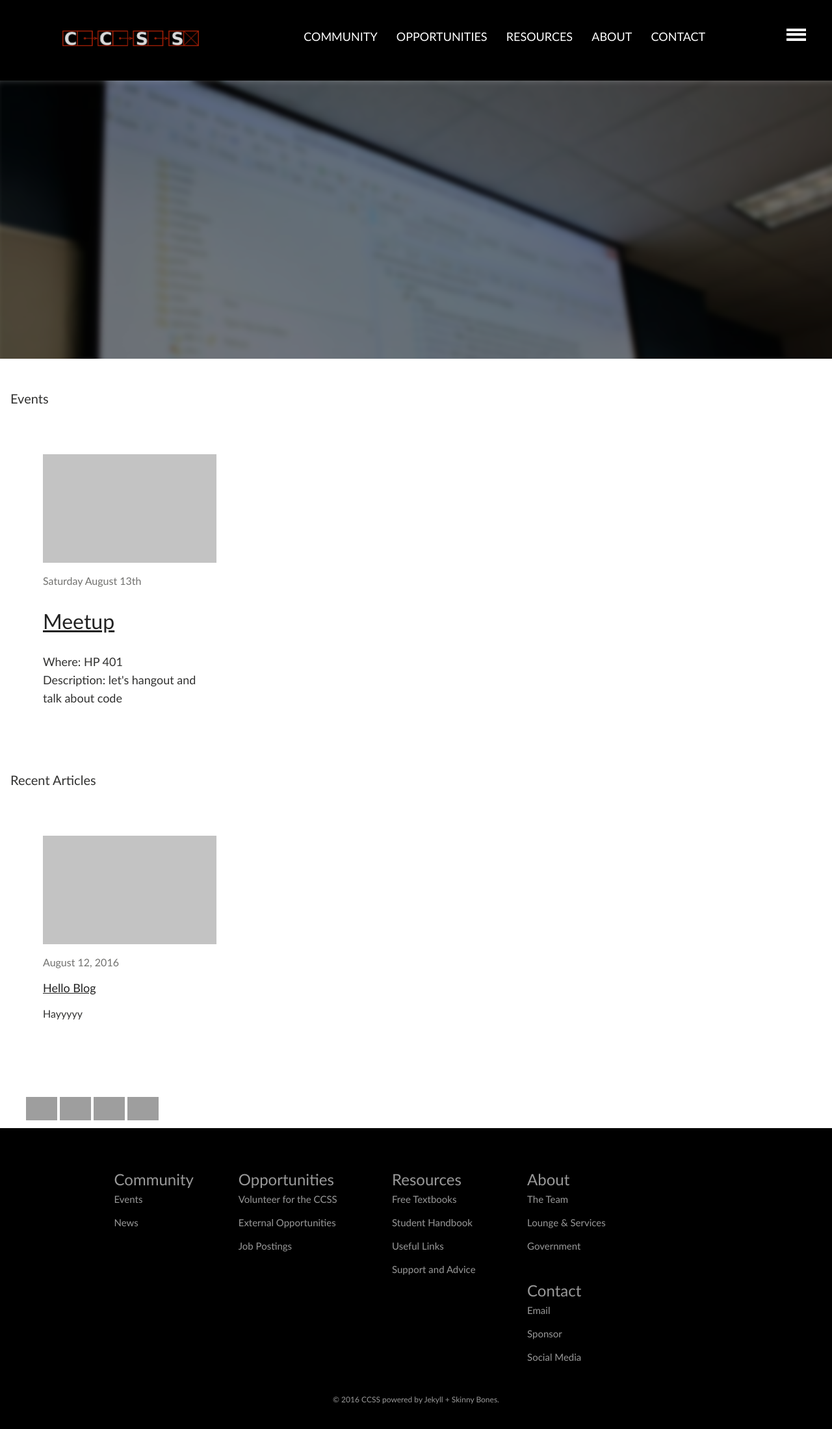
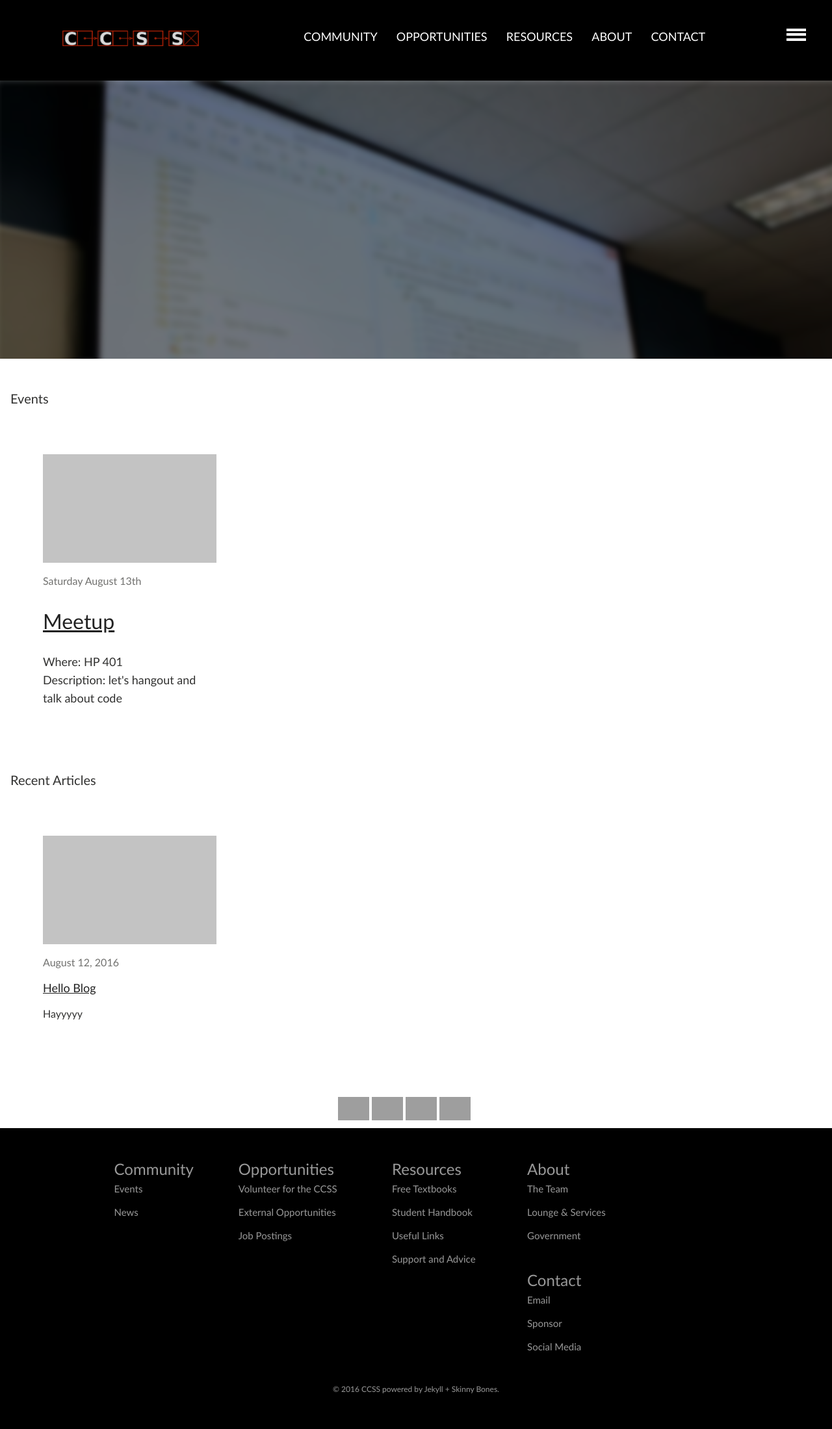
Before and after one commit to brittnylapierre/ccss_web, a Jekyll site: the page built from index.md, in a window 1280 px wide. Shown: the top 2199 px of the page at 65% size. Built offline with Jekyll 4.4.1, drawn with Linux system fonts in a browser that asks for light colours.

Commit message:
Updated _layout.scss

```diff
--- a/_sass/_layout.scss
+++ b/_sass/_layout.scss
@@ -399,6 +399,8 @@
 	background-color: white;
     ul {
     	width: 25%;
+        position: relative;
+        margin: auto;
     	li{
         	display:inline-block;
         }
```
